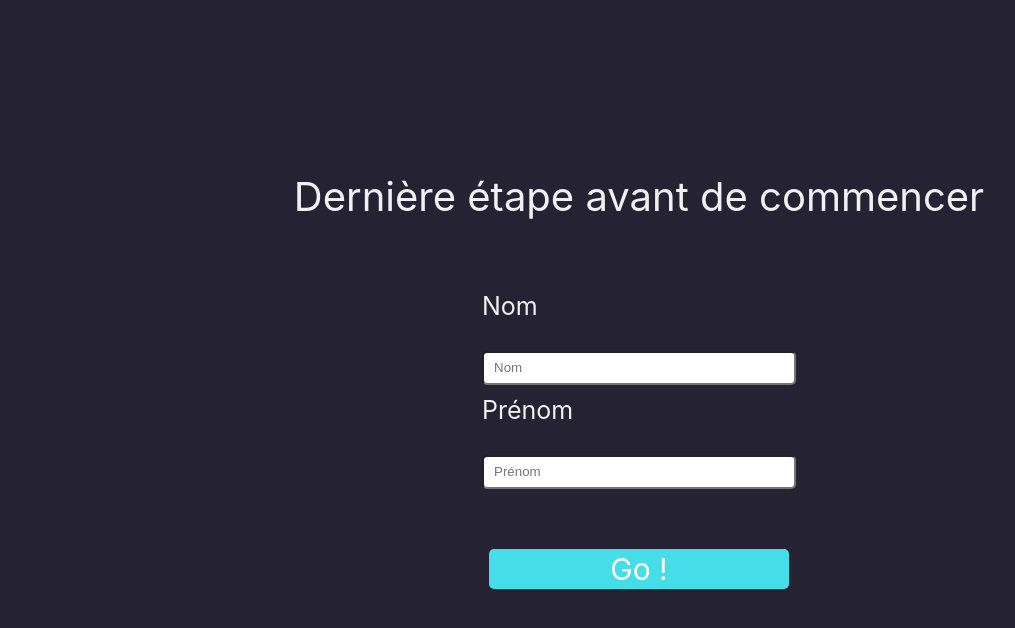
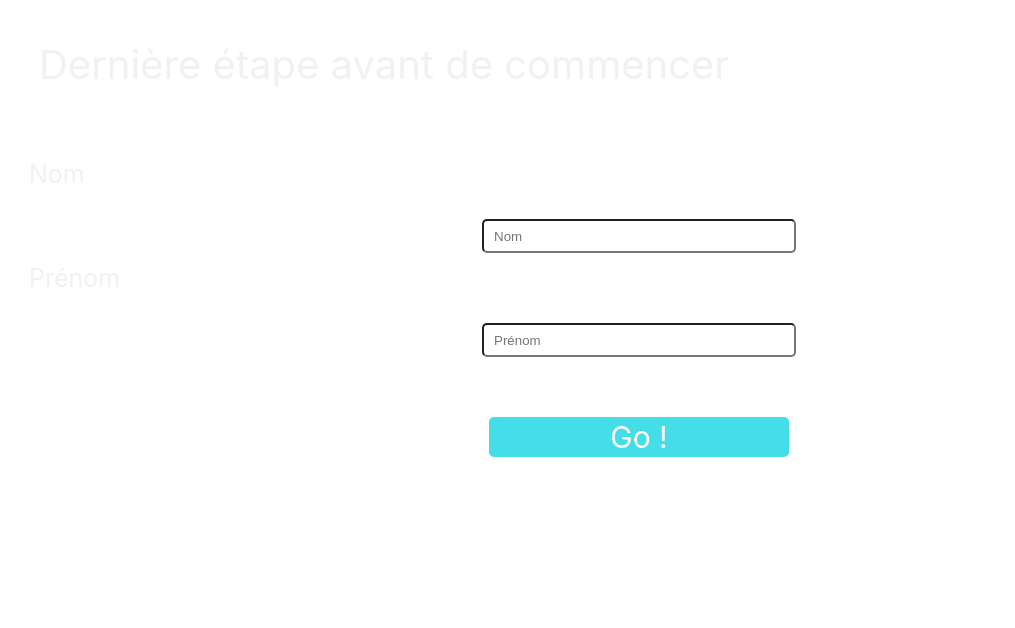
Before and after one commit to ahmedKhaireddine/Quiz-front-end, a React (Create React App) app: page /test in a window 1280 px wide. Shown: the top 628 px of the page, without its empty margins (1-1016 px from the left). Built offline with nearby package versions, Linux system fonts and the light colour scheme; the HTML template or start-up script is replaced by a standard one; a web font is replaced by a local one.

Commit message:
Remove quizLayout from Home and PlayerInfos components

```diff
--- a/src/components/quiz-interface/Home.jsx
+++ b/src/components/quiz-interface/Home.jsx
@@ -3,7 +3,6 @@ import styled from "styled-components"
 import * as Yup from "yup"
 import { useFormik } from "formik"
 
-import QuizLayout from "../layouts/QuizLayout"
 import Logo from "../Logo"
 import Button from "../Button"
 
@@ -51,7 +50,7 @@ const Home = (props) => {
     });
 
     return (
-        <QuizLayout>
+        <>
             <Box>
                 <Logo/>
                 <Form onSubmit={formik.handleSubmit}>
@@ -74,7 +73,7 @@ const Home = (props) => {
                     <Button type="submit">Entrer</Button>
                 </Form>
             </Box>
-        </QuizLayout>
+        </>
     )
 }
 
--- a/src/components/quiz-interface/PlayerInfos.jsx
+++ b/src/components/quiz-interface/PlayerInfos.jsx
@@ -3,7 +3,6 @@ import styled from "styled-components"
 import * as Yup from "yup"
 import { useFormik } from "formik"
 
-import QuizLayout from "../layouts/QuizLayout"
 import Button from "../Button"
 
 const Box = styled.div`
@@ -56,7 +55,7 @@ const PlayerInfos = (props) => {
     });
 
     return (
-        <QuizLayout>
+        <>
             <Message>
                 <h1><p>Dernière étape avant de commencer</p></h1>
             </Message>
@@ -95,7 +94,7 @@ const PlayerInfos = (props) => {
                     <Button type="submit">Go !</Button>
                 </Form>
             </Box>
-        </QuizLayout>
+        </>
     )
 }
 
```
